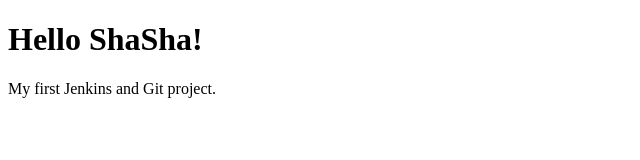
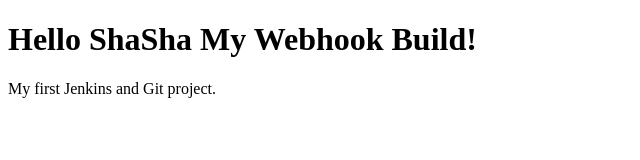
Before and after one commit to Shaheena7/Jenkins, a plain HTML site: page index.html in a window 1280 px wide. Shown: the whole page, without its empty margins (0-640 px from the left). Drawn offline with Linux system fonts and the light colour scheme.

Commit message:
Update header text in index.html

```diff
--- a/index.html
+++ b/index.html
@@ -4,7 +4,7 @@
     <title>ShaSha Project</title>
 </head>
 <body>
-    <h1>Hello ShaSha!</h1>
+    <h1>Hello ShaSha My Webhook Build!</h1>
     <p>My first Jenkins and Git project.</p>
 </body>
 </html>
```
